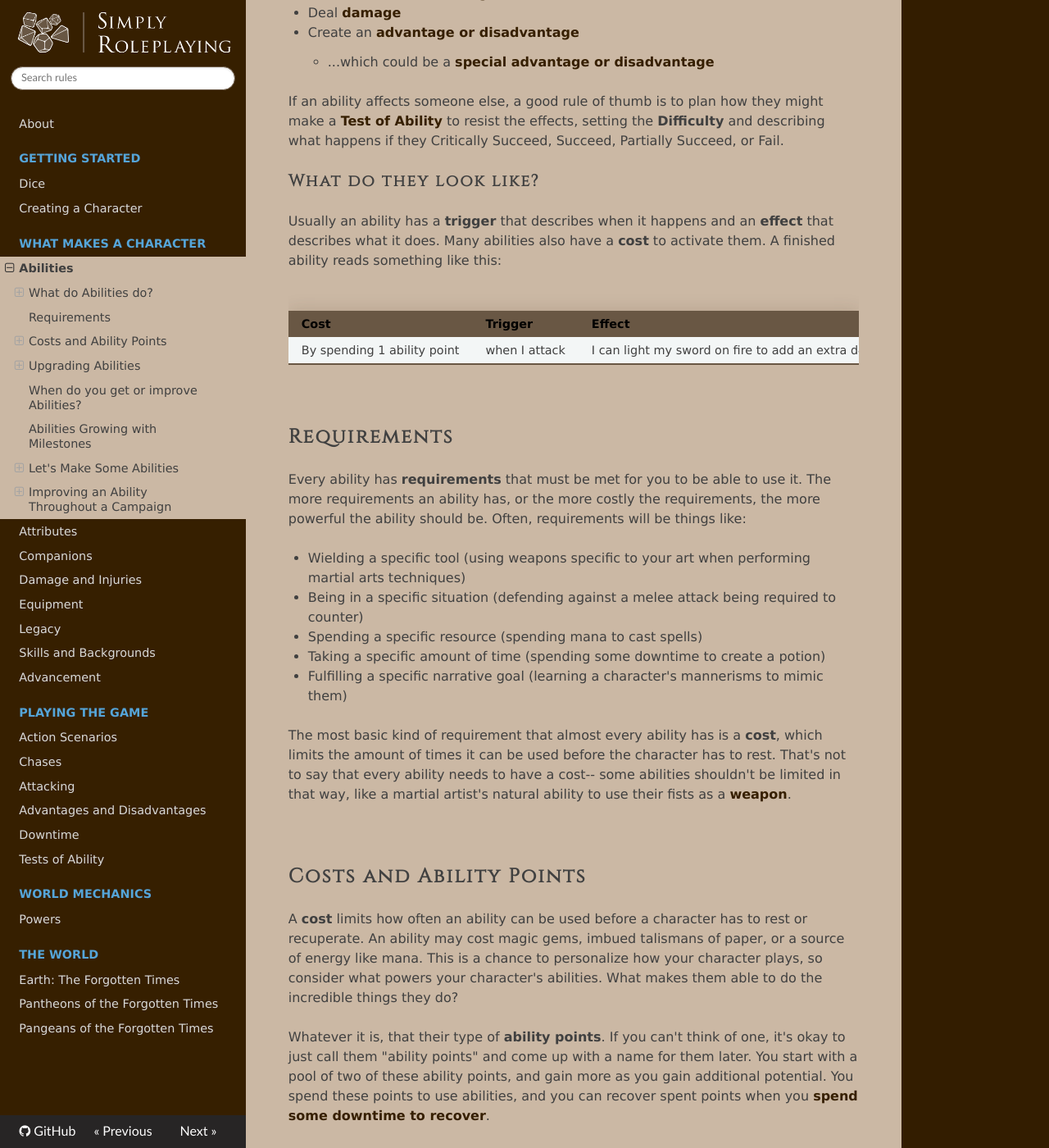
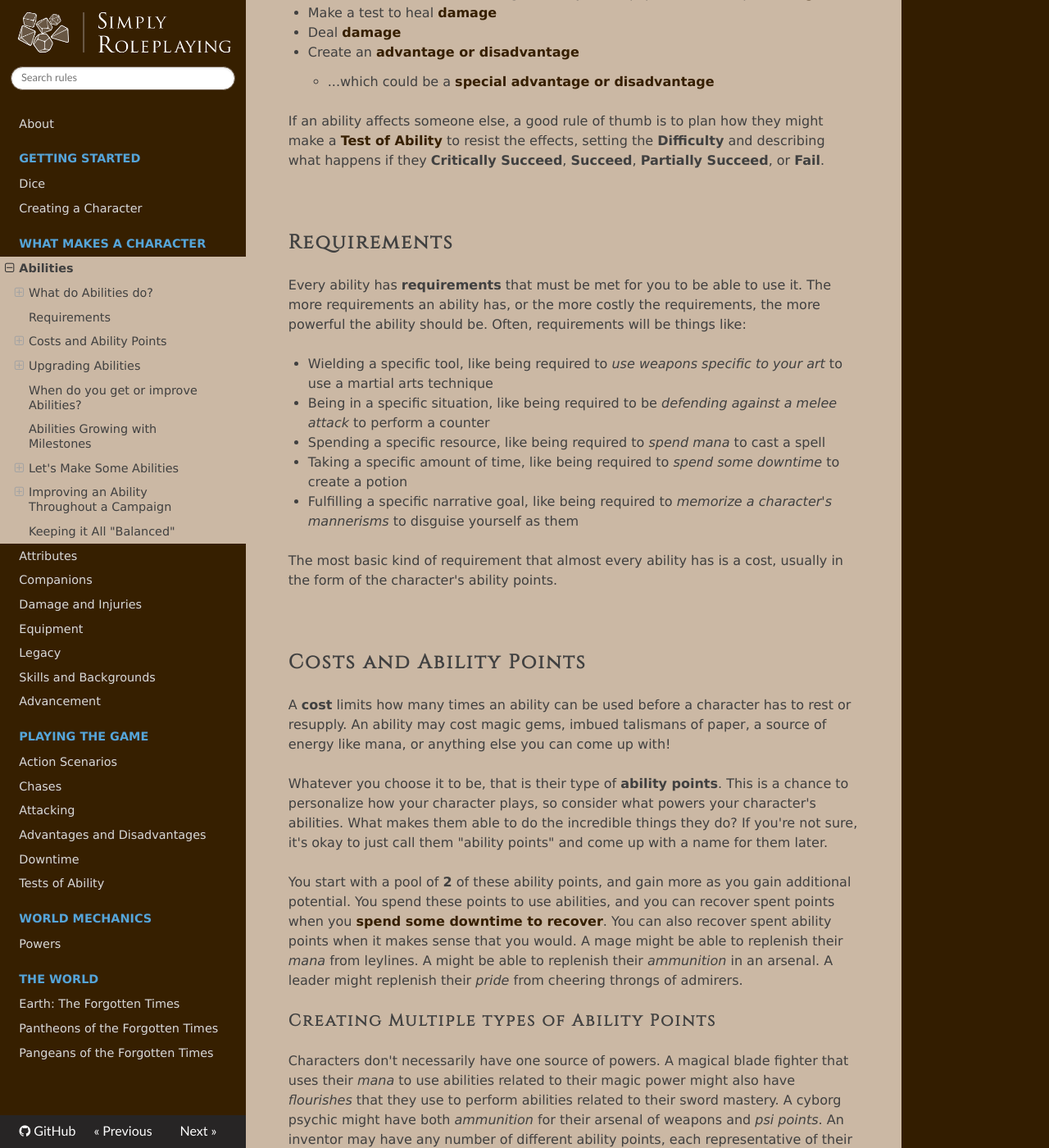
Before and after one commit to TheFifthRider/simply-roleplaying-webapp, an MkDocs documentation site: the page built from docs/character/abilities.md, in a window 1280 px wide and 1400 px high, scrolled down 1007 px. Shown: the whole window at 82% size. Built offline with MkDocs 1.6.1, drawn with Linux system fonts in a browser that asks for light colours; nearby versions of some CDN libraries; some of the changed text lies outside the part shown.

Commit message:
Tweaking the abilities page to better reflect requirements

```diff
--- a/docs/character/abilities.md
+++ b/docs/character/abilities.md
@@ -2,7 +2,7 @@
 
 **Abilities** are the cool mechanics that show off what makes your character awesome. Maybe their extensive martial arts training allows them to use their fists as though they were equipment with the [weapon](equipment.md#weapon) tag, their [power](../extras/powers.md) over gravity allows them to temporarily lift massive objects, or they are just inhumanly good at remembering details!
 
-This section is written assuming that players and GMs will work together to create cool abilities, but you can also o decide to create and curate a list of abilities that characters are able to choose from and that's a fine way to play too! That's the way most TTRPGs work, after all.
+This section is written assuming that players and GMs will work together to create cool abilities, but you can also decide to create and curate a list of abilities that characters are able to choose from and that's a fine way to play too! That's the way most TTRPGs work, after all.
 
 <br/>
 
@@ -10,7 +10,7 @@ This section is written assuming that players and GMs will work together to crea
 
 Abilities do whatever you want them to! Well, as long as your table is cool with it anyway.
 
-Abilities tend to work best when you don't try to put restrictions on them. If you want to make an ability called *Godmode* that *makes you immortal.* Go for it. Just make sure you check with your GM and the rest of the table-- they may not want to play a TTRPG where somebody has cheat codes on. Of course, that's not to say nobody would. Overpowered characters who can completely change the world have lots of interesting dramatic potential. As long as everyone is having fun, that's what matters.
+Abilities tend to work best when you don't try to put restrictions on them. If you want to make an ability called *Godmode* that *makes you immortal.* Go for it. Just make sure you check with your GM and the rest of the table-- they may not want to play a TTRPG where somebody has cheat codes on. Of course, that's not to say that characters shouldn't be overpowered! Protagonists with the ability to shape the world to their whim can create a compelling story. Just make sure that everyone is on the same page and having fun, that's what matters.
 
 ### Ok, but what do they usually do?
 
@@ -26,15 +26,7 @@ Often, a character's abilities will do things like:
 *   Create an [advantage or disadvantage](../gameplay/advantages_and_disadvantages.md)
     *   ...which could be a [special advantage or disadvantage](../gameplay/advantages_and_disadvantages.md#Special Advantages and Disadvantages)
 
-If an ability affects someone else, a good rule of thumb is to plan how they might make a [Test of Ability](../gameplay/tests.md) to resist the effects, setting the **Difficulty** and describing what happens if they Critically Succeed, Succeed, Partially Succeed, or Fail.
-
-### What do they look like?
-
-Usually an ability has a **trigger** that describes when it happens and an **effect** that describes what it does. Many abilities also have a **cost** to activate them. A finished ability reads something like this:
-
-| Cost                        | Trigger       | Effect                                                  |
-| --------------------------- | ------------- | ------------------------------------------------------- |
-| By spending 1 ability point | when I attack | I can light my sword on fire to add an extra d4 damage. |
+If an ability affects someone else, a good rule of thumb is to plan how they might make a [Test of Ability](../gameplay/tests.md) to resist the effects, setting the **Difficulty** and describing what happens if they **Critically Succeed**, **Succeed**, **Partially Succeed**, or **Fail**.
 
 <br/>
 
@@ -42,23 +34,23 @@ Usually an ability has a **trigger** that describes when it happens and an **eff
 
 Every ability has **requirements** that must be met for you to be able to use it. The more requirements an ability has, or the more costly the requirements, the more powerful the ability should be. Often, requirements will be things like:
 
-* Wielding a specific tool (using weapons specific to your art when performing martial arts techniques)
-* Being in a specific situation (defending against a melee attack being required to counter)
-* Spending a specific resource (spending mana to cast spells)
-* Taking a specific amount of time (spending some downtime to create a potion)
-* Fulfilling a specific narrative goal (learning a character's mannerisms to mimic them)
+* Wielding a specific tool, like being required to _use weapons specific to your art_ to use a martial arts technique
+* Being in a specific situation, like being required to be _defending against a melee attack_ to perform a counter
+* Spending a specific resource, like being required to _spend mana_ to cast a spell
+* Taking a specific amount of time, like being required to _spend some downtime_ to create a potion
+* Fulfilling a specific narrative goal, like being required to _memorize a character's mannerisms_ to disguise yourself as them
 
-The most basic kind of requirement that almost every ability has is a **cost**, which limits the amount of times it can be used before the character has to rest. That's not to say that every ability needs to have a cost-- some abilities shouldn't be limited in that way, like a martial artist's natural ability to use their fists as a [weapon](equipment.md#Weapon).
+The most basic kind of requirement that almost every ability has is a cost, usually in the form of the character's ability points.
 
 <br/>
 
 ## Costs and Ability Points
 
-A **cost** limits how often an ability can be used before a character has to rest or recuperate. An ability may cost magic gems, imbued talismans of paper, or a source of energy like mana. This is a chance to personalize how your character plays, so consider what powers your character's abilities. What makes them able to do the incredible things they do?
+A **cost** limits how many times an ability can be used before a character has to rest or resupply. An ability may cost magic gems, imbued talismans of paper, a source of energy like mana, or anything else you can come up with!
 
-Whatever it is, that their type of **ability points**. If you can't think of one, it's okay to just call them "ability points" and come up with a name for them later. You start with a pool of two of these ability points, and gain more as you gain additional potential. You spend these points to use abilities, and you can recover spent points when you [spend some downtime to recover](../gameplay/downtime.md#recovering).
+Whatever you choose it to be, that is their type of **ability points**. This is a chance to personalize how your character plays, so consider what powers your character's abilities. What makes them able to do the incredible things they do? If you're not sure, it's okay to just call them "ability points" and come up with a name for them later.
 
-You can also recover spent ability points when it makes sense that you would. A mage might be able to replenish their _mana_ from leylines. A might be able to replenish their _ammunition_ in an arsenal.  A leader might replenish their _pride_ from cheering throngs of admirers.
+You start with a pool of **2** of these ability points, and gain more as you gain additional potential. You spend these points to use abilities, and you can recover spent points when you [spend some downtime to recover](../gameplay/downtime.md#recovering). You can also recover spent ability points when it makes sense that you would. A mage might be able to replenish their _mana_ from leylines. A might be able to replenish their _ammunition_ in an arsenal.  A leader might replenish their _pride_ from cheering throngs of admirers.
 
 ### Creating Multiple types of Ability Points
 
@@ -80,11 +72,11 @@ As you get stronger, so should your abilities! When you upgrade your abilities,
 
 ### Giving an Ability an Additional Effect
 
-Sometimes you just want an ability to do more. If an ability gave you an extra die, giving it an extra effect might allow you to create an [advantage][../gameplay/advantages_and_disadvantages.md] as well. If an ability allowed you to give equipment a tag, adding an extra effect might let you heal the wielder too!
+Sometimes you just want an ability to do more. If an ability gave you an extra **d6** when gathering information about a monster, giving it an extra effect might allow you to create a **1d6** [advantage][../gameplay/advantages_and_disadvantages.md] named _I know_ [monster name]_'s strengths and weaknesses_ as well. If an ability allowed you to give equipment the _blessed_ and _weapon_ tags, adding an extra effect might let you make a test of _presence_ to heal the wielder too!
 
 ### Making an Ability Stronger
 
-If you want an ability to do what it already does, but better, you can amplify its effects. If an ability would pushing a character away from you, a stronger version of the ability might be able to push everyone within a **close range** of you instead. If an ability would grant you an extra die when wielding **weapons** tagged with **cleaving**, a strengthened version of the ability might give you that bonus with **cleaving** or **hooking**-tagged **weapons**. Stronger abilities typically increase the number of targets, the duration of effects, or broaden the situations in which an ability might apply.
+If you want an ability to do what it already does, but better, you can amplify its effects. If an ability would push a target away from you, a stronger version of the ability might be able to push everyone within a _close range_ of you away instead. If an ability would grant you an extra _d4_ when wielding weapons tagged with _cleaving_, a strengthened version of the ability might give you an extra _d4_ with _cleaving_ or _hooking_-tagged _weapons_. Stronger abilities typically increase the number of targets, the duration of effects, or broaden the situations in which an ability might apply.
 
 <br/>
 
@@ -101,9 +93,9 @@ You earn new abilities and upgrade existing abilities by earning [potential](mil
 
 ## Abilities Growing with Milestones
 
-When making an ability, you may not want all aspects of the ability to be improved by a player choosing to **improve an ability**. Things like difficulties for tests, the size of bonus dice, and the **+X** tag on ability-created equipment aren't things that feel rewarding to level up-- improving an ability should feel exactly like that-- an improvement. It should never feel like keeping up.
+When making an ability, you may not want all aspects of the ability to be improved by a player choosing to **improve an ability**-- increasing the difficulties for tests, the size of bonus dice, or the **+X** tag on ability-created equipment aren't things that necessarily feel rewarding to level up. Improving an ability should always feel like an improvement, it should never feel like keeping up.
 
-To that end, use Milestones to gauge when an ability's power grows. Bonus dice granted by an ability, for example, might start as d4s at Milestone 0 and increase every two milestones until Milestone 8, when they become d12s. Here are some more suggestions!
+To that end, certain aspects of abilities should increase automatically as a character earns additional milestones. Bonus dice granted by an ability, for example, might start as d4s at Milestone 0 and increase every two milestones until Milestone 8, when they become d12s. Test difficulties might increase by 5 every milestone. Here are some suggestions:
 
 | Milestones | Die  | Equipment Quality | Test difficulty |
 | ---------- | ---- | ----------------- | ------- |
@@ -117,6 +109,8 @@ To that end, use Milestones to gauge when an ability's power grows. Bonus dice g
 | 7          | 1d10 | +7                |45|
 | 8          | 1d12 | +8                |50|
 | 9+         | 1d12 | +9                |55|
+
+You can also tie effects to things that are automatically improved every milestone like maximum damage, passive ability scores, and total dice.
 
 <br/>
 
@@ -275,3 +269,13 @@ But... what if we could make it _even better?_ Our gamemaster has an idea for th
 Wow. We are now three improvements deep into this ability and it feels pretty powerful indeed. By spending just one of our resources, we get a powerful advantage that we can feed off of making attacks and taking damage, like a true berserker might. If we play our cards right, we'll be adding dice front, left, and center all battle long!
 
 <br/>
+
+## Keeping it All "Balanced"
+
+Gamemasters, as you've been reading through this section you're probably wondering if there's some kind of behind-the-scenes mechanic for making a balanced ability. The short answer is: there isn't.
+
+The longer answer is there isn't, but not for a lack of trying. I spent quite some time working out various systems for point-buying your way to "balanced" abilities, but at the end of the day they all ended up being unbalanced in one way or another. After all, if you have an ability that gives you an extra d8 when you attack an undead enemy, how useful that ability is depends entirely on how often the GM pits you against undead enemies. If you have an ability to fly, how useful that ability is depends on how often you need to and couldn't otherwise.
+
+Rather than try to balance abilities from the get-go, I'd encourage balancing abilities as you go. If an ability feels too strong? Give it an extra requirement, or make one of its requirements more costly! If an ability feels too weak? Give it an extra effect or strengthen one of its existing effects for free.
+
+<br/>
```
